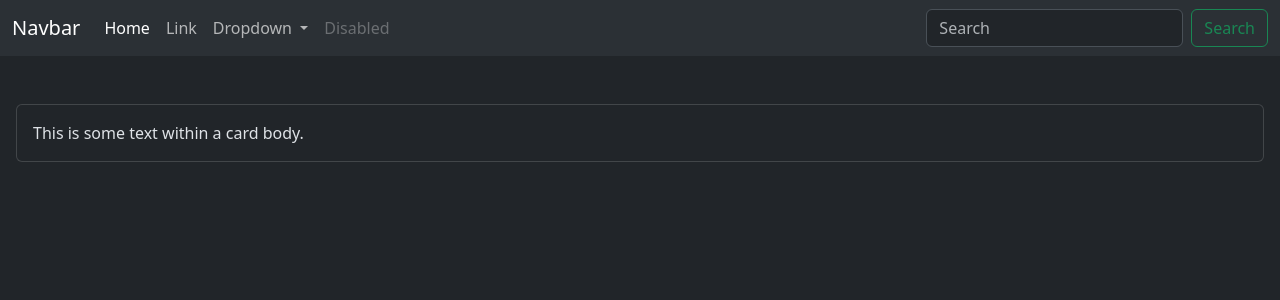
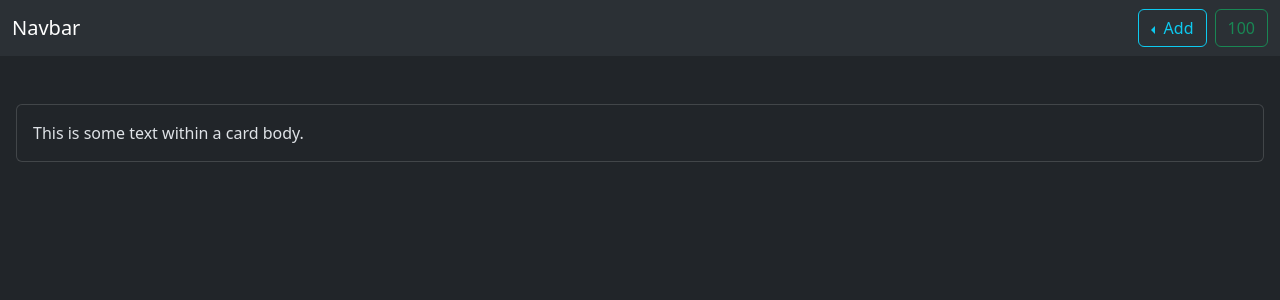
Before and after one commit to iam-Jacoby/7F2-3A, a Django app: page /instructor/ in a window 1280 px wide. Shown: the top 300 px of the page. Run offline with Django 5.2, Linux system fonts and the light colour scheme.

Commit message:
Cleaned Navbar added add button, added session (userid temp)

```diff
--- a/LMS/instructor/templates/dashboard.html
+++ b/LMS/instructor/templates/dashboard.html
@@ -9,6 +9,10 @@
     <meta name="viewport" content="width=device-width, initial-scale=1">
     <title>Dashboard</title>
     <link href="https://cdn.jsdelivr.net/npm/bootstrap@5.3.3/dist/css/bootstrap.min.css" rel="stylesheet" integrity="sha384-QWTKZyjpPEjISv5WaRU9OFeRpok6YctnYmDr5pNlyT2bRjXh0JMhjY6hW+ALEwIH" crossorigin="anonymous">
+
+    <script src="https://cdn.jsdelivr.net/npm/@popperjs/core@2.11.8/dist/umd/popper.min.js" integrity="sha384-I7E8VVD/ismYTF4hNIPjVp/Zjvgyol6VFvRkX/vR+Vc4jQkC+hVqc2pM8ODewa9r" crossorigin="anonymous"></script>
+    <script src="https://cdn.jsdelivr.net/npm/bootstrap@5.3.3/dist/js/bootstrap.min.js" integrity="sha384-0pUGZvbkm6XF6gxjEnlmuGrJXVbNuzT9qBBavbLwCsOGabYfZo0T0to5eqruptLy" crossorigin="anonymous"></script>
+
   </head>
   <body>
 
@@ -20,32 +24,37 @@
           <span class="navbar-toggler-icon"></span>
         </button>
         <div class="collapse navbar-collapse" id="navbarSupportedContent">
-          <ul class="navbar-nav me-auto mb-2 mb-lg-0">
+          <ul class="navbar-nav ms-auto mb-2 mb-lg-0 gap-2">
+            <!-- disabled  sanju -->
+            <!--
             <li class="nav-item">
               <a class="nav-link active" aria-current="page" href="#">Home</a>
             </li>
             <li class="nav-item">
               <a class="nav-link" href="#">Link</a>
             </li>
-            <li class="nav-item dropdown">
-              <a class="nav-link dropdown-toggle" href="#" role="button" data-bs-toggle="dropdown" aria-expanded="false">
-                Dropdown
-              </a>
+            -->
+            <li class="nav-item dropstart">
+              <button class="btn btn-outline-info dropdown-toggle" type="button" data-bs-toggle="dropdown" aria-expanded="false">
+                Add
+              </button>
               <ul class="dropdown-menu">
-                <li><a class="dropdown-item" href="#">Action</a></li>
-                <li><a class="dropdown-item" href="#">Another action</a></li>
-                <li><hr class="dropdown-divider"></li>
-                <li><a class="dropdown-item" href="#">Something else here</a></li>
+                <li><a class="dropdown-item" href="#">Text</a></li>
+                <li><a class="dropdown-item" href="#">Image</a></li>
+                <li><a class="dropdown-item" href="#">Video</a></li>
+                <li><a class="dropdown-item" href="#">Document</a></li>
               </ul>
             </li>
+
+            <li class="nav-item">
+              <button class="btn btn-outline-success" type="submit">{{ userid }}</button>
+            </li>
+            <!--
             <li class="nav-item">
               <a class="nav-link disabled" aria-disabled="true">Disabled</a>
             </li>
+            -->
           </ul>
-          <form class="d-flex" role="search">
-            <input class="form-control me-2" type="search" placeholder="Search" aria-label="Search">
-            <button class="btn btn-outline-success" type="submit">Search</button>
-          </form>
         </div>
       </div>
     </nav>
@@ -59,8 +68,9 @@
       </div>
     </div>
 
-    <script src="https://cdn.jsdelivr.net/npm/bootstrap@5.3.3/dist/js/bootstrap.bundle.min.js" integrity="sha384-YvpcrYf0tY3lHB60NNkmXc5s9fDVZLESaAA55NDzOxhy9GkcIdslK1eN7N6jIeHz" crossorigin="anonymous"></script>
     <script src="https://cdn.jsdelivr.net/npm/@popperjs/core@2.11.8/dist/umd/popper.min.js" integrity="sha384-I7E8VVD/ismYTF4hNIPjVp/Zjvgyol6VFvRkX/vR+Vc4jQkC+hVqc2pM8ODewa9r" crossorigin="anonymous"></script>
     <script src="https://cdn.jsdelivr.net/npm/bootstrap@5.3.3/dist/js/bootstrap.min.js" integrity="sha384-0pUGZvbkm6XF6gxjEnlmuGrJXVbNuzT9qBBavbLwCsOGabYfZo0T0to5eqruptLy" crossorigin="anonymous"></script>
+
+    <script src="https://cdn.jsdelivr.net/npm/bootstrap@5.3.3/dist/js/bootstrap.bundle.min.js" integrity="sha384-YvpcrYf0tY3lHB60NNkmXc5s9fDVZLESaAA55NDzOxhy9GkcIdslK1eN7N6jIeHz" crossorigin="anonymous"></script>
   </body>
 </html>
--- a/LMS/instructor/views.py
+++ b/LMS/instructor/views.py
@@ -4,4 +4,15 @@ from django.template import loader
 
 def instructor_dashboard(request):
     template = loader.get_template('dashboard.html')
-    return HttpResponse(template.render())
+
+    request.session["userid"] = 100
+
+    userid = request.session.get("userid")
+    print(userid)
+
+
+    context = {
+        'userid' : userid,
+    }
+
+    return HttpResponse(template.render(context, request))
```
Also changed, not shown: LMS/db.sqlite3.
